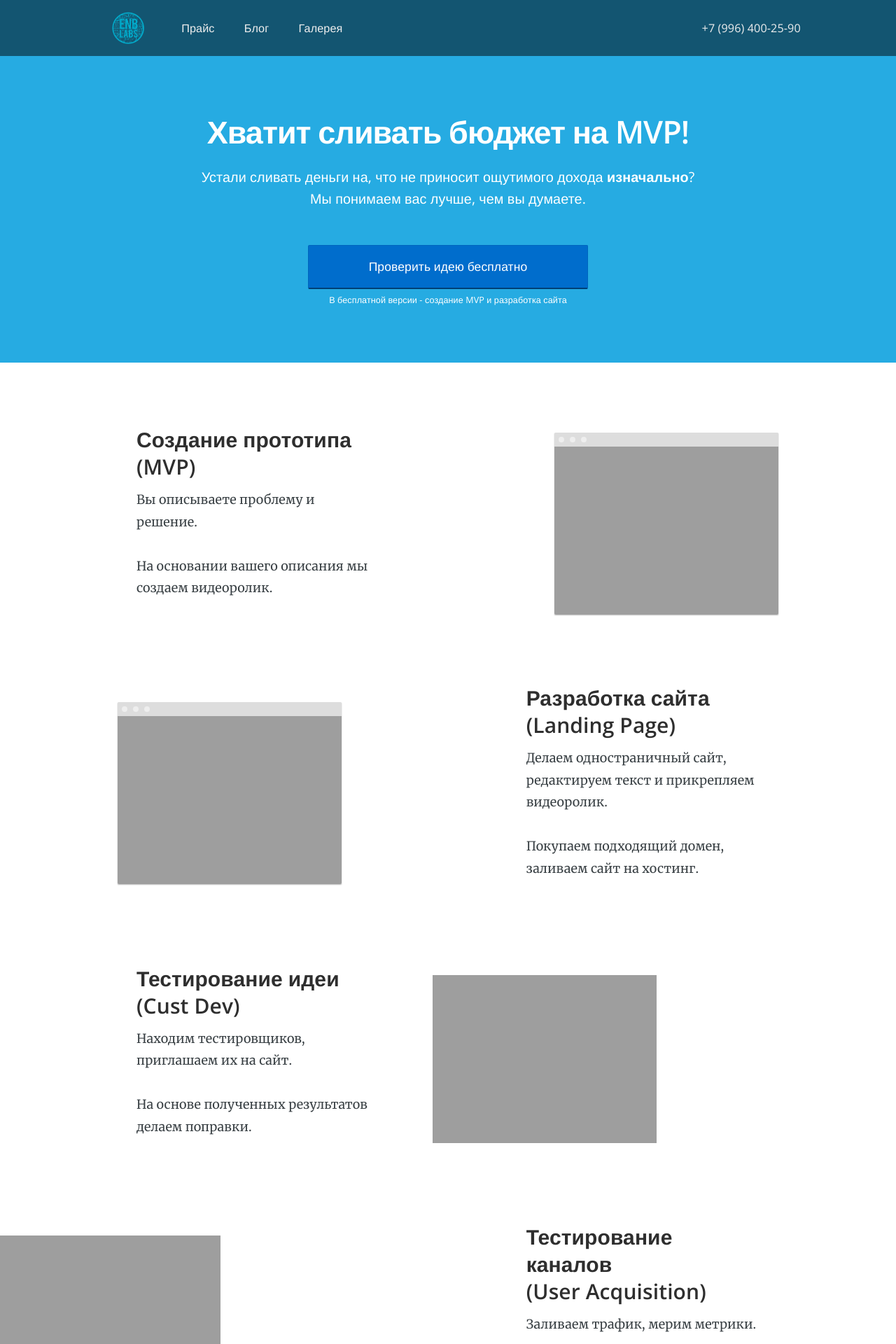
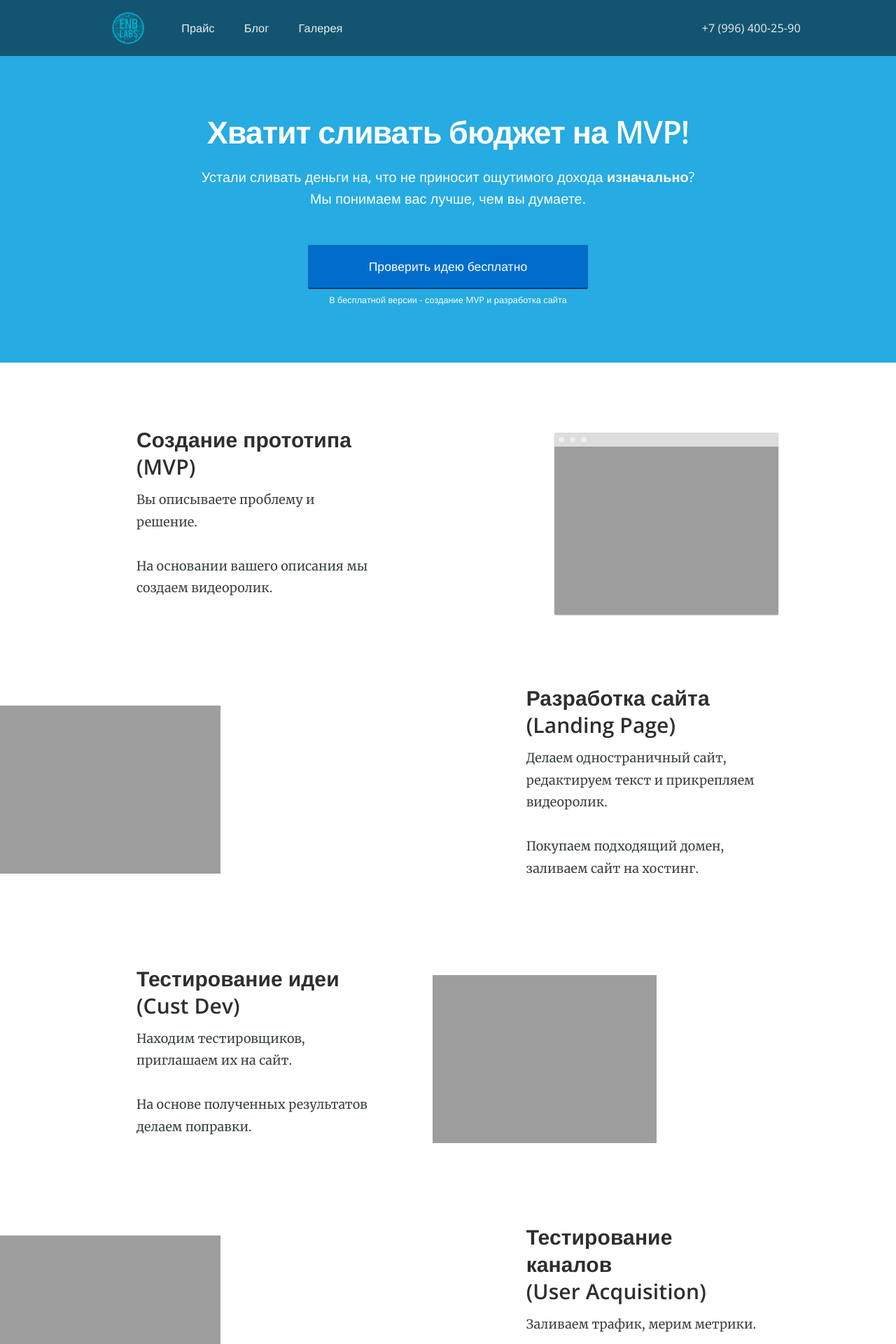
Before and after one commit to RakhimyanTim/enblabs.github.io, a Jekyll site: the page built from pages/index.html, in a window 1280 px wide. Shown: the top 1920 px of the page at 70% size. Built offline with Jekyll 4.4.1, drawn with Linux system fonts in a browser that asks for light colours; nearby versions of some CDN libraries.

Commit message:
Update index.html

```diff
--- a/pages/index.html
+++ b/pages/index.html
@@ -45,7 +45,7 @@ sitemap:
 		</div>
 		<div class="new-image">
 			<div>
-				<img class="screenshot" src="/img/home/lp-dev.jpg" srcset="/img/home/lp-dev.jpg 800w, /img/home/lp-dev@2x.jpg 1600w" alt="Разработка сайта">
+				<img src="/img/home/lp-dev.jpg" srcset="/img/home/lp-dev.jpg 800w, /img/home/lp-dev@2x.jpg 1600w" alt="Разработка сайта">
 			</div>
 		</div>
 	</div>
```
